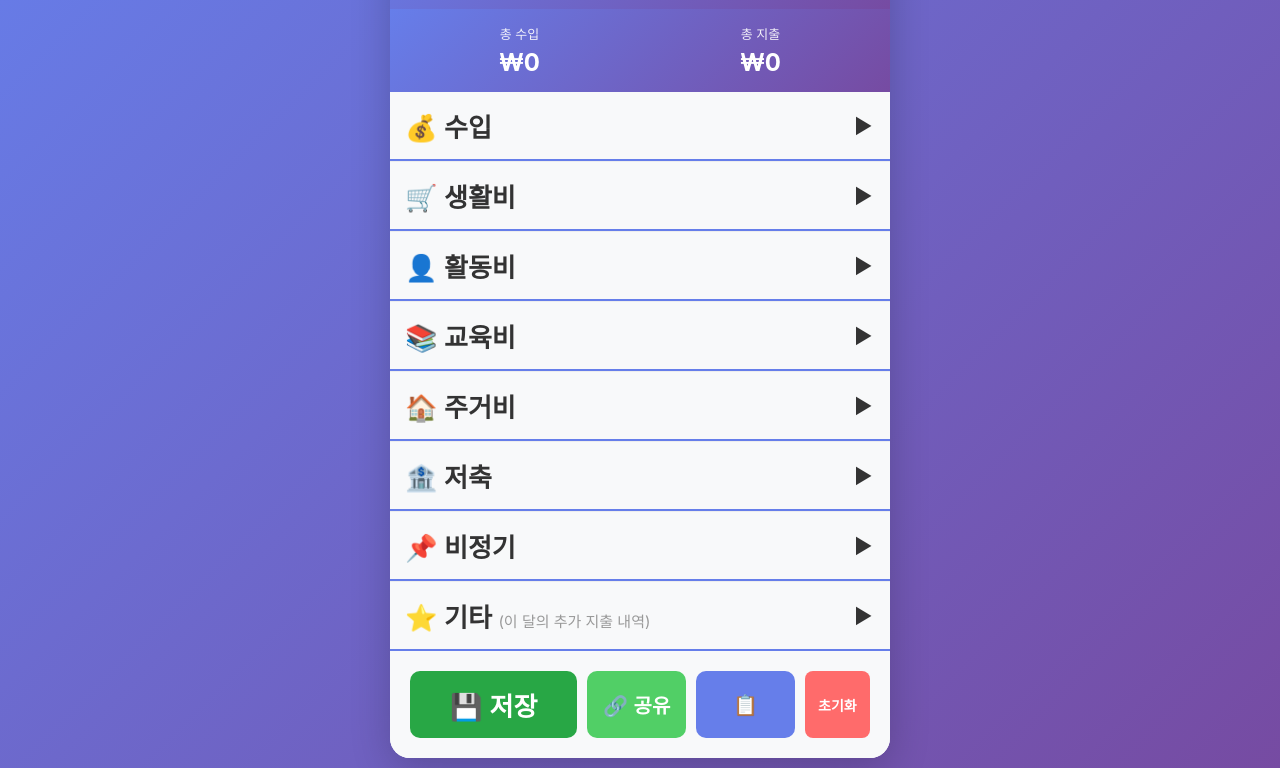
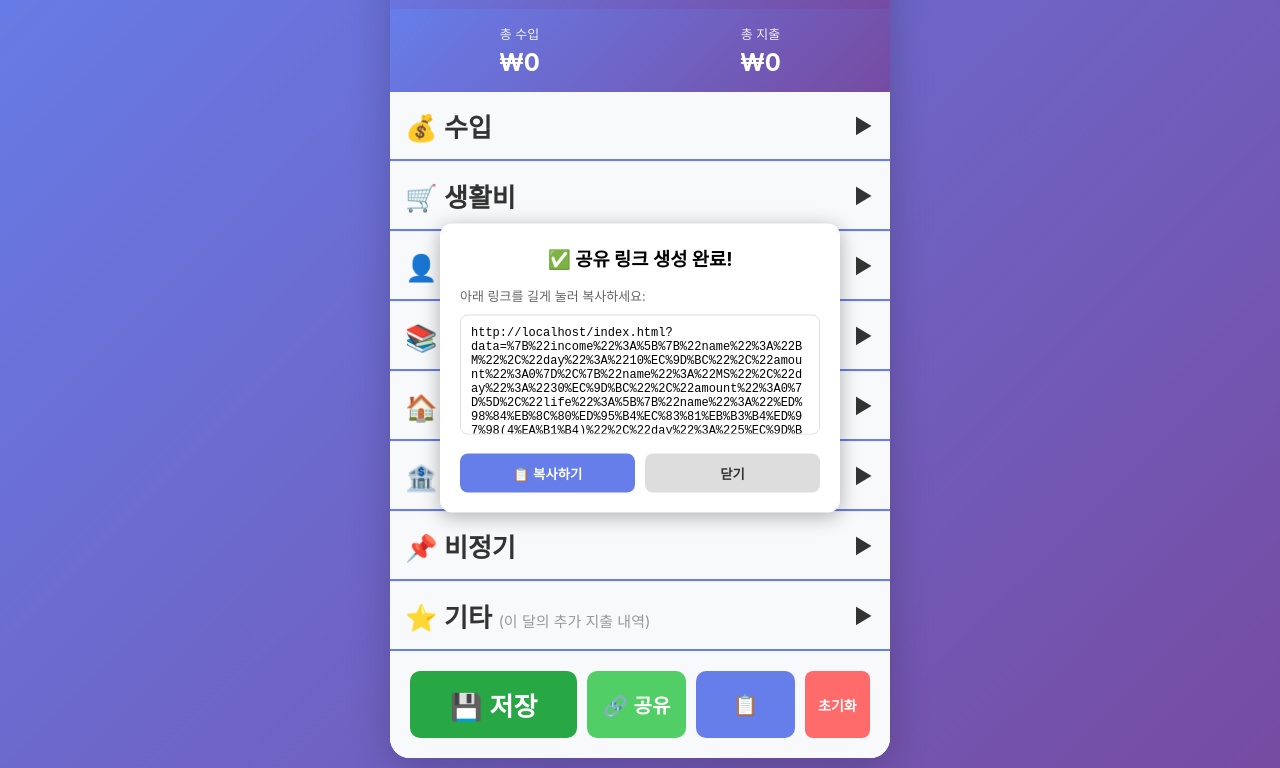
Before and after one commit to msko1319kk/mobile-budget, a plain HTML site: page index.html in a window 1280 px wide. Both pictures are taken after a click on the button "🔗 공유". Shown: the part 124-892 px from the top of the page. Drawn offline with Linux system fonts and the light colour scheme.

Commit message:
Add files via upload

```diff
--- a/index.html
+++ b/index.html
@@ -3,7 +3,7 @@
 <head>
     <meta charset="UTF-8">
     <meta name="viewport" content="width=device-width, initial-scale=1.0">
-    <title>모바일 가계부 입력 폼</title>
+    <title>규규네 가계부 입력 폼</title>
     <style>
         * {
             margin: 0;
@@ -776,8 +776,6 @@
         }
 
         function generateShareLink() {
-            alert('공유 준비 중...');
-
             try {
                 const monthKey = getMonthKey();
                 const data = {};
@@ -808,7 +806,33 @@
                 const baseUrl = window.location.href.split('?')[0];
                 const shareLink = `${baseUrl}?data=${encoded}&month=${monthKey}`;
 
-                alert(`✅ 공유 링크 생성 완료!\n\n${shareLink}\n\n이 링크를 카톡/문자로 보내세요!`);
+                // 팝업 생성
+                const popup = document.createElement('div');
+                popup.style.cssText = `
+                    position: fixed;
+                    top: 50%;
+                    left: 50%;
+                    transform: translate(-50%, -50%);
+                    background: white;
+                    padding: 20px;
+                    border-radius: 12px;
+                    box-shadow: 0 4px 20px rgba(0,0,0,0.3);
+                    z-index: 10000;
+                    width: 90%;
+                    max-width: 400px;
+                `;
+
+                popup.innerHTML = `
+                    <h3 style="margin-bottom: 15px; text-align: center;">✅ 공유 링크 생성 완료!</h3>
+                    <p style="font-size: 13px; color: #666; margin-bottom: 10px;">아래 링크를 길게 눌러 복사하세요:</p>
+                    <textarea style="width: 100%; height: 120px; padding: 10px; border: 1px solid #ddd; border-radius: 8px; font-size: 12px; font-family: monospace; resize: none;" readonly>${shareLink}</textarea>
+                    <div style="margin-top: 15px; display: flex; gap: 10px;">
+                        <button onclick="navigator.clipboard.writeText('${shareLink}').then(() => alert('복사되었습니다!')).catch(() => alert('복사 실패'))" style="flex: 1; padding: 10px; background: #667eea; color: white; border: none; border-radius: 8px; cursor: pointer; font-weight: 600;">📋 복사하기</button>
+                        <button onclick="this.parentElement.parentElement.remove()" style="flex: 1; padding: 10px; background: #ddd; color: #333; border: none; border-radius: 8px; cursor: pointer; font-weight: 600;">닫기</button>
+                    </div>
+                `;
+
+                document.body.appendChild(popup);
 
             } catch (error) {
                 alert('❌ 에러 발생: ' + error.message);
```
